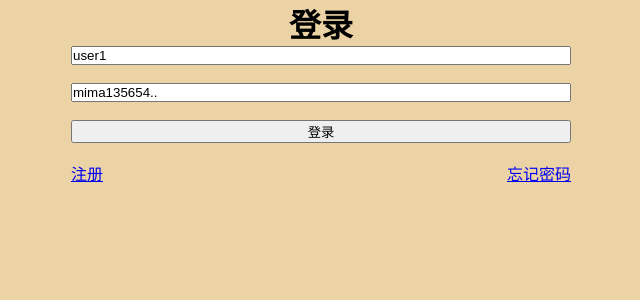
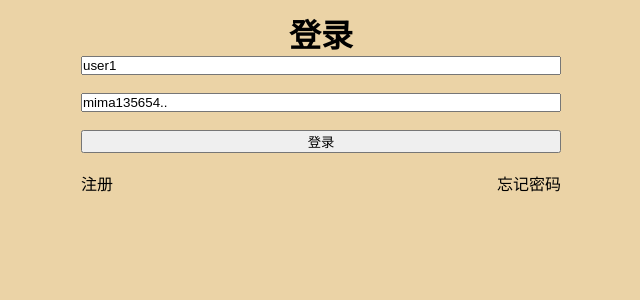
Before and after one commit to bobcbui/monster, a Vue app in the folder web-chat/: page /login in a window 1280 px wide. Shown: the top 300 px of the page, without its empty margins (319-959 px from the left). Built offline with nearby package versions, Linux system fonts and the light colour scheme; no server answers.

Commit message:
溢出出现滚动条

```diff
--- a/web-chat/src/index.scss
+++ b/web-chat/src/index.scss
@@ -5,7 +5,10 @@
     resize: none;
     outline: none;
     cursor: pointer;
-
+    user-select: none;
+    -moz-user-select: none;
+    -webkit-user-select: none;
+    -ms-user-select: none;
 }
 
 
@@ -19,3 +22,8 @@ p{
     padding: 5px;
     word-break: break-all;
 }
+
+a{
+    text-decoration: none;
+    color: black;
+}
--- a/web-chat/src/views/gang_message.vue
+++ b/web-chat/src/views/gang_message.vue
@@ -1,13 +1,13 @@
 <template>
   <div style="height: calc(100% - 22px);  margin: auto;width: 100%;max-width: 800px;">
-    <div style="height: calc(100% - 30px);width:100%; overflow-y: scroll;border:1px solid black;background: #ebd3a6;">
-      <p v-for="(item, index) in $store.state.message[gangId]" :key="index" style="    border: 1px solid black;
+    <div style="height: calc(100% - 50px);width:100%; overflow-y: scroll;border:1px solid black;background: #ebd3a6;">
+      <p v-for="(item, index) in $store.state.message[gangId]" :key="index" style="border: 1px solid black;background: #dfd4c9;
     margin: 5px;
     border-radius: 5px;">
-        <strong>{{ item.from }}</strong> <br> {{ item.text }}
+        <strong>{{ item.fromName }}</strong> <br> {{ item.text }}
       </p>
     </div>
-    <div style="height: 30px;">
+    <div style="height: 50px;">
       <input type="text" v-model="formData.text" style="    width: calc(100% - 35px);padding:2px;background: #e7e7e7;
     height: 100%;
     border: 1px solid black;
@@ -19,7 +19,7 @@
     border-top: 0px;
     border-left: 0px;
     border-bottom: 0px;
-    line-height: 30px;width: 35px;">发送</div>
+    line-height: 50px;width: 35px;">发送</div>
     </div>
   </div>
 </template>
--- a/web-chat/src/views/login.vue
+++ b/web-chat/src/views/login.vue
@@ -1,5 +1,5 @@
 <template>
-  <div class="login">
+  <div class="login" style="padding:10px">
     <h1 align="center">登录</h1>
     <input type="text" class="W100" v-model="loginFrom.mail">
     <br> <br>
--- a/web-chat/src/views/plaza.vue
+++ b/web-chat/src/views/plaza.vue
@@ -19,7 +19,10 @@
       <p
         v-for="(item, index) in gangList"
         :key="index"
-        style="padding: 5px"
+        style="margin: 5px;
+    padding: 5px;
+    border: 1px solid;
+    border-radius: 5px;"
 
       >
       <router-link style="padding:0 5px" :to="'/gang/'+item.id">{{ item.name }}</router-link>
--- a/web-chat/src/views/register.vue
+++ b/web-chat/src/views/register.vue
@@ -1,5 +1,5 @@
 <template>
-  <div class="login">
+  <div class="login" style="padding:10px">
     <h1>注册</h1>
     邮箱号：
    <span>注意只有邮箱号才能注册</span> <input type="text" class="W100" v-model="loginFrom.username" />
--- a/web-chat/vite.config.js
+++ b/web-chat/vite.config.js
@@ -5,7 +5,7 @@ import vue from '@vitejs/plugin-vue'
 export default defineConfig({
   plugins: [vue()],
   server: {
-    host: 'localhost',
+    host: '192.168.0.108',
     open: '/',
     port: 8080
   }
```
Also changed, not shown: 1 other file (tests, documents, lock files or other folders).
